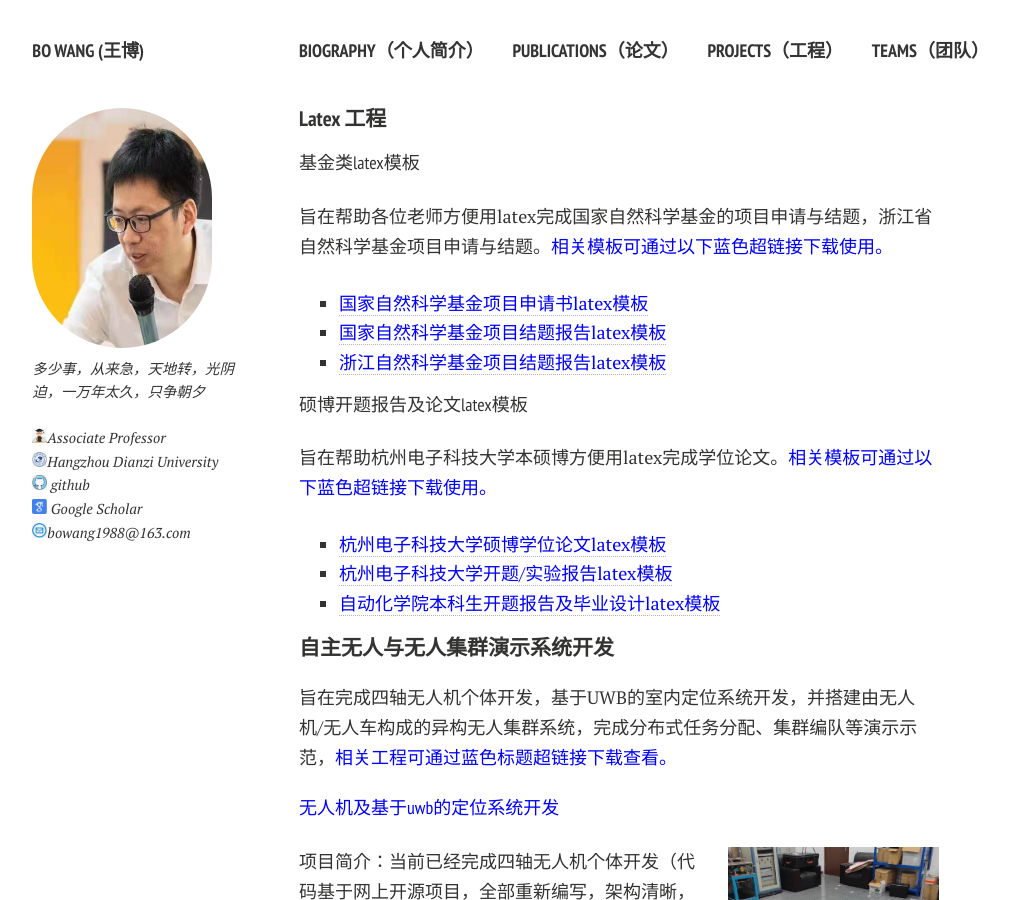
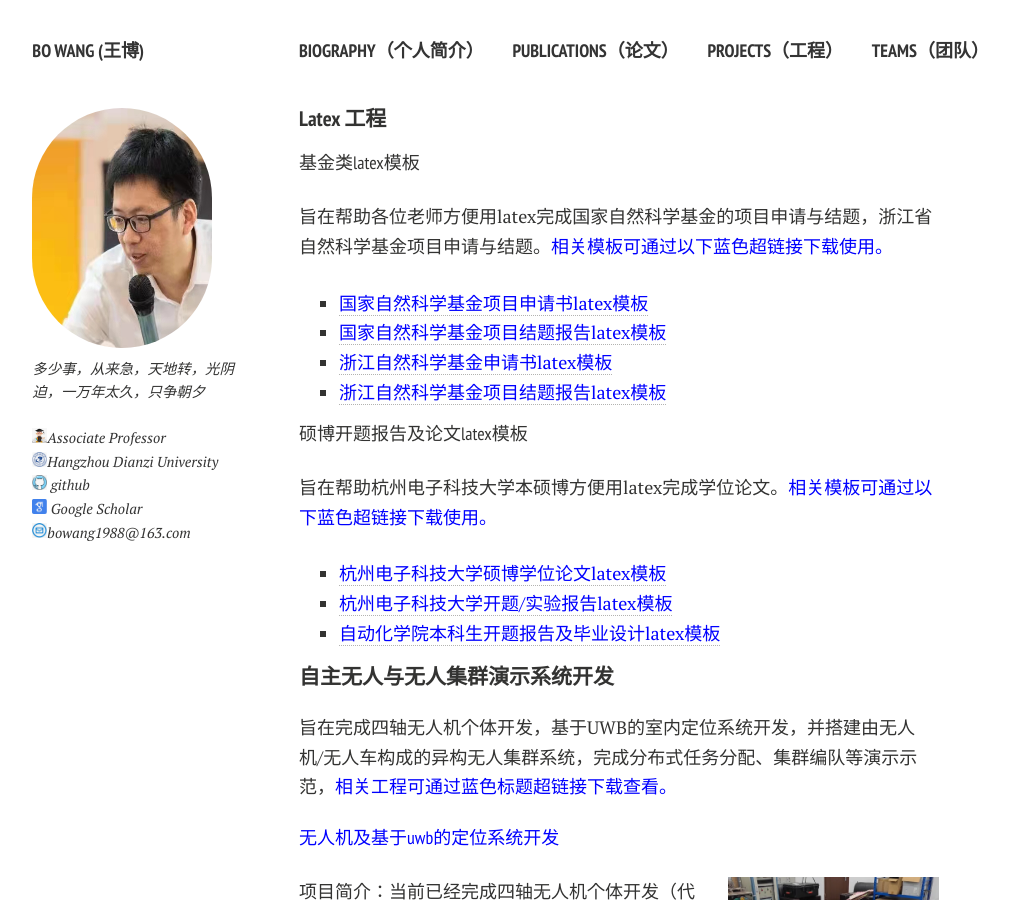
Before and after one commit to wennboo/wennboo.github.io, a Jekyll site: the page built from projects.md, in a window 1280 px wide and 900 px high. Shown: the whole window, without its empty margins (21-1030 px from the left). Built offline with Jekyll 4.4.1, drawn with Linux system fonts in a browser that asks for light colours; nearby versions of some CDN libraries; comment, search, counter and statistics services are not loaded; a style sheet for code colours, icons or effects is not loaded.

Commit message:
Update projects.md

```diff
--- a/projects.md
+++ b/projects.md
@@ -11,7 +11,8 @@ title: Projects
 
 - [<font color=blue>国家自然科学基金项目申请书latex模板</font>](https://github.com/wennboo/NSFC-application-report-latex)
 - [<font color=blue>国家自然科学基金项目结题报告latex模板</font>](https://github.com/wennboo/NSFC-concluding-report-latex)
-- [<font color=blue>浙江自然科学基金项目结题报告latex模板</font>](https://github.com/wennboo/ZPNSF-concluding-report-template/tree/main)
+- [<font color=blue>浙江自然科学基金申请书latex模板</font>](https://github.com/wennboo/ZPNSF-application-report-template)
+- [<font color=blue>浙江自然科学基金项目结题报告latex模板</font>](https://github.com/wennboo/ZPNSF-concluding-report-template)
 
 ###### 硕博开题报告及论文latex模板
 旨在帮助杭州电子科技大学本硕博方便用latex完成学位论文。<font color=blue>相关模板可通过以下蓝色超链接下载使用。</font>
```
